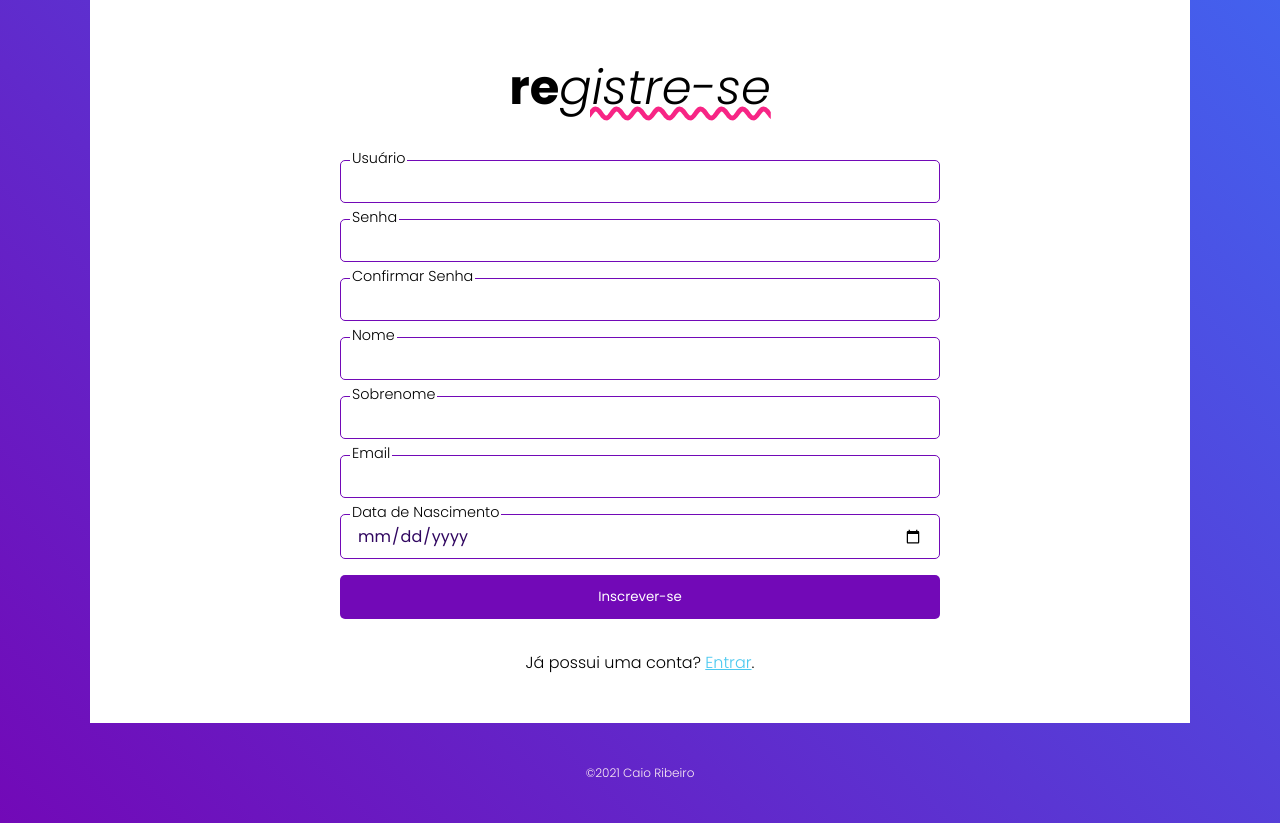
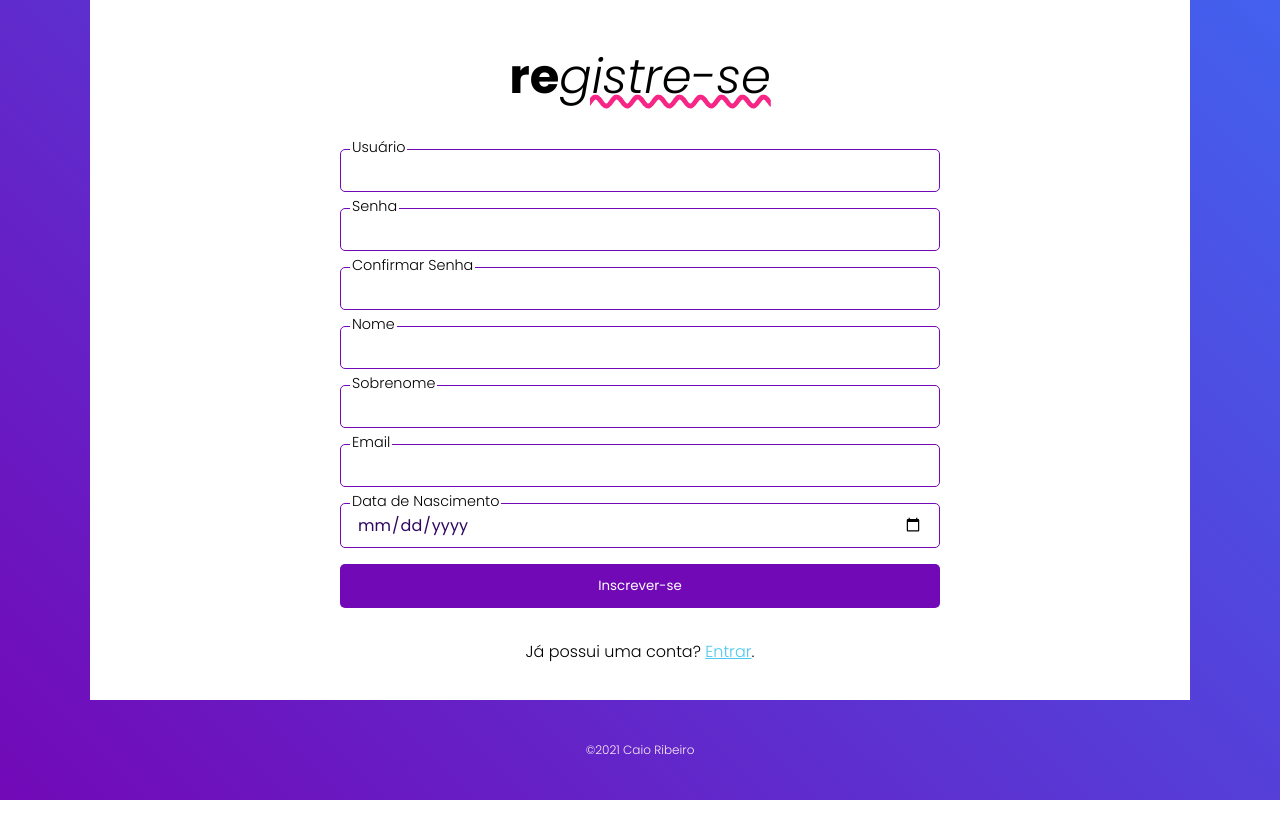
Before and after one commit to strahlv/social-media-client, a React (Create React App) app: page /register in a window 1280 px wide. After the commit the page ends 800 px from the top, so only its background shows below. Built offline with nearby package versions, Linux system fonts and the light colour scheme; no server answers.

Commit message:
Corrige layout na pagina de usuario

```diff
--- a/src/components/Container/index.js
+++ b/src/components/Container/index.js
@@ -2,7 +2,7 @@ import React from "react";
 import styled from "styled-components";
 
 const StyledContainer = styled.div`
-  background: var(--clr-light);
+  background: ${(props) => props.color || "var(--clr-light)"};
   display: flex;
   flex-direction: column;
   justify-content: ${(props) => props.flexJustify || "center"};
@@ -11,10 +11,9 @@ const StyledContainer = styled.div`
   --footer-size: 100px;
   min-height: calc(100vh - var(--footer-size));
   margin: auto;
-  padding: 3rem 2rem;
 `;
 
-const Container = ({ children, ...rest }) => {
+const Container = ({ color, children, ...rest }) => {
   return <StyledContainer {...rest}>{children}</StyledContainer>;
 };
 
--- a/src/components/UserPage/index.js
+++ b/src/components/UserPage/index.js
@@ -9,6 +9,7 @@ import {
   selectUsers,
 } from "../../slices/usersSlice";
 import Avatar from "../Avatar";
+import Container from "../Container";
 import Navbar from "../Navbar";
 import PostList from "../PostList";
 import UserInfo from "../UserInfo";
@@ -52,6 +53,7 @@ const UserPage = () => {
   return (
     <>
       <Navbar />
+      <Container flexJustify="flex-start" color="transparent">
         <UserProfile>
           <Avatar size="xl" />
           <UserFullName>{user.fullName}</UserFullName>
@@ -65,6 +67,7 @@ const UserPage = () => {
         <PostsContainer flexJustify="flex-start">
           <PostList userId={userId} />
         </PostsContainer>
+      </Container>
     </>
   );
 };
--- a/src/components/UserPage/style.js
+++ b/src/components/UserPage/style.js
@@ -45,5 +45,6 @@ export const UserInfoWrapper = styled.div`
 `;
 
 export const PostsContainer = styled(Container)`
+  padding: 3rem 2rem;
   min-height: 0;
 `;
```
Lines whose indentation alone changed are shown as unchanged.
